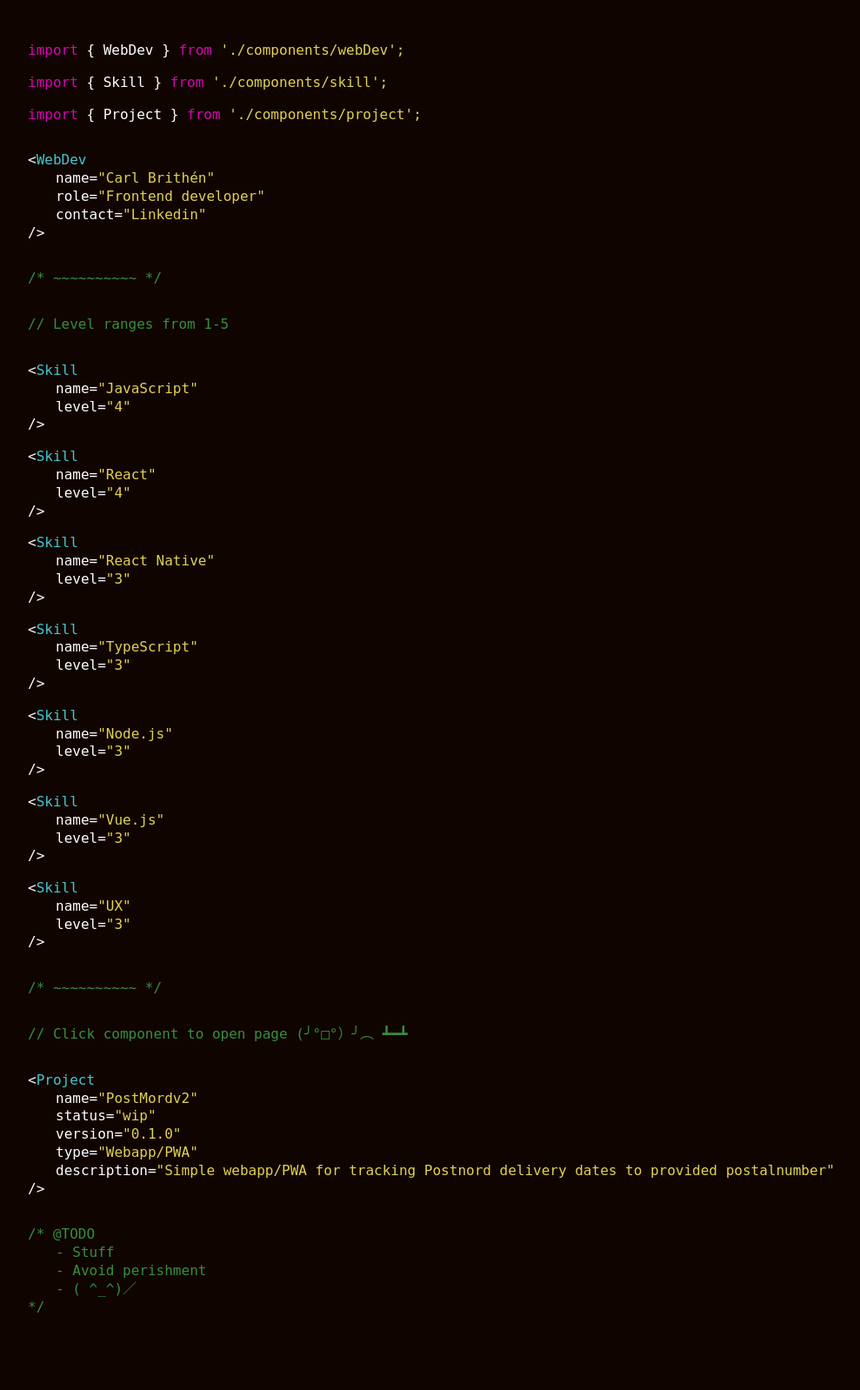
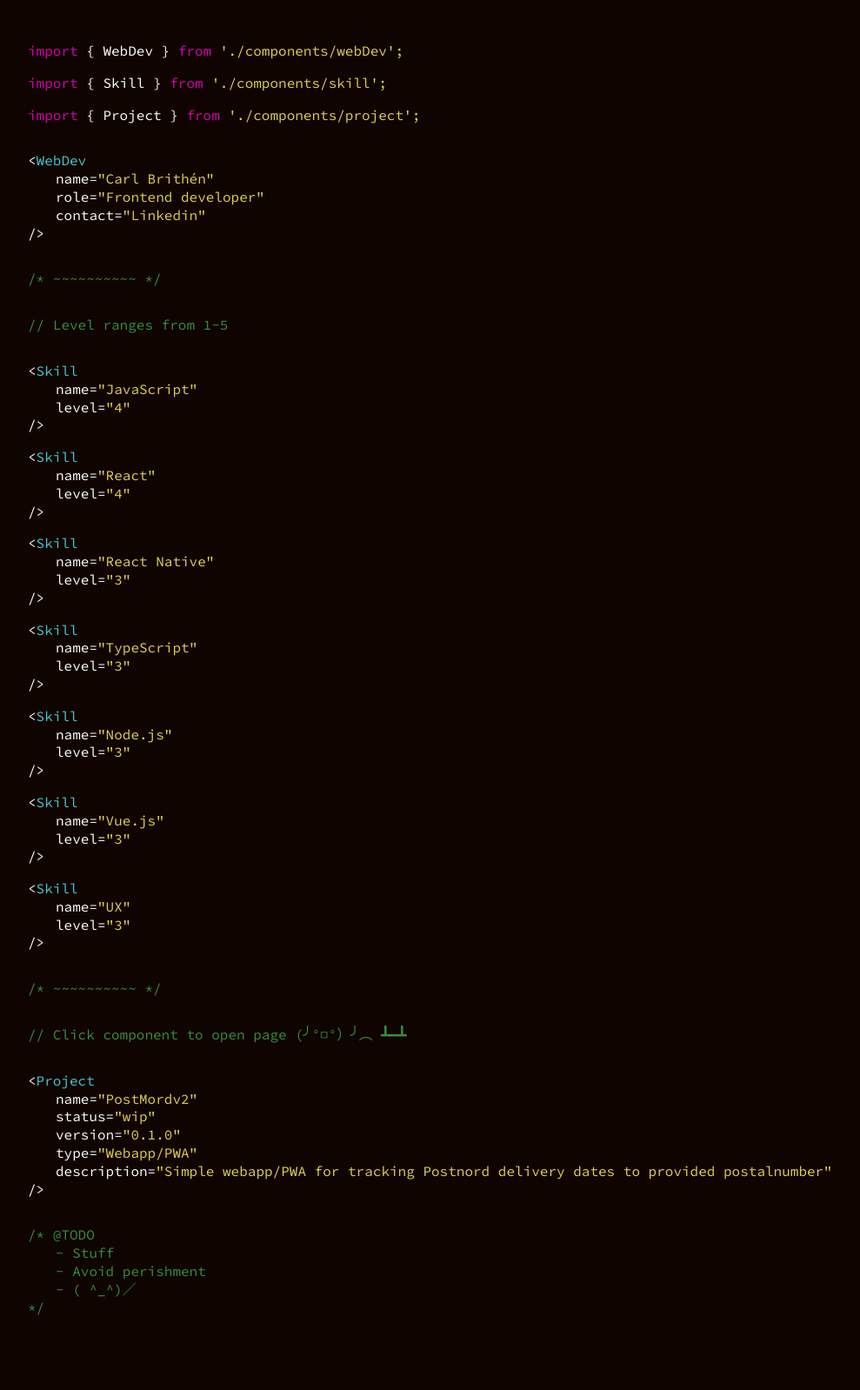
Before and after one commit to dubbelve/dubbelve.github.io, a PHP site: page / in a window 1280 px wide. Shown: the whole page at 87% size, without its empty margins (16-1005 px from the left). Run offline with PHP 8.4, Linux system fonts and the light colour scheme.

Commit message:
fontfix 2

```diff
--- a/index.html
+++ b/index.html
@@ -6,6 +6,7 @@
 	<meta name="viewport" content="width=device-width, initial-scale=1.0">
 	<meta name="description" content="Carl Brithén - Webdev | Portfolio">
 	<title>Carl Brithén - Webdev | Portfolio</title>
+	<link rel="stylesheet" href="style.css">
 	<style>
 		@font-face {
 			font-family: "SourceCodePro";
@@ -16,7 +17,6 @@
 			font-family: 'SourceCodePro', monospace;
 		}
 	</style>
-	<link rel="stylesheet" href="style.css">
 </head>
 <body>
 	<div class="code mb-2">
--- a/style.css
+++ b/style.css
@@ -44,7 +44,6 @@ table {
 
 body {
 	background-color: #100400;
-	font-family: 'Source Code Pro', monospace;
 	padding: 3rem 0;
 }
 
```
